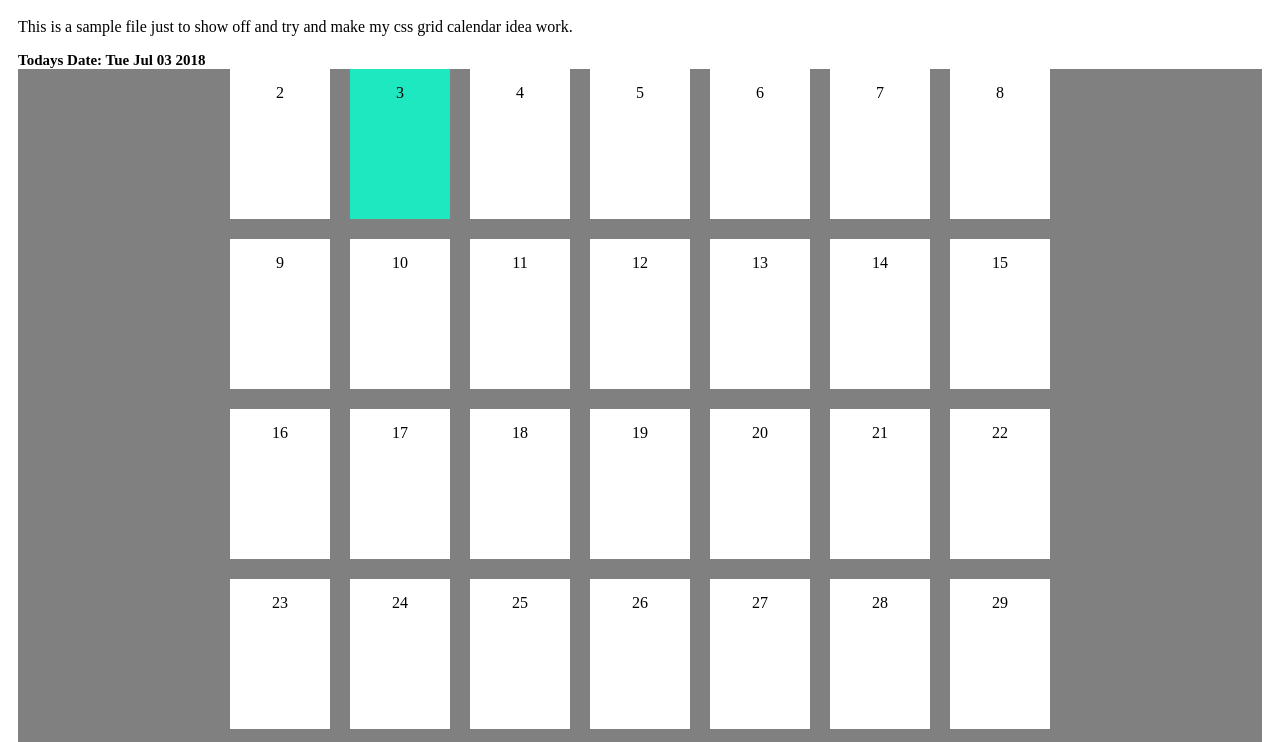
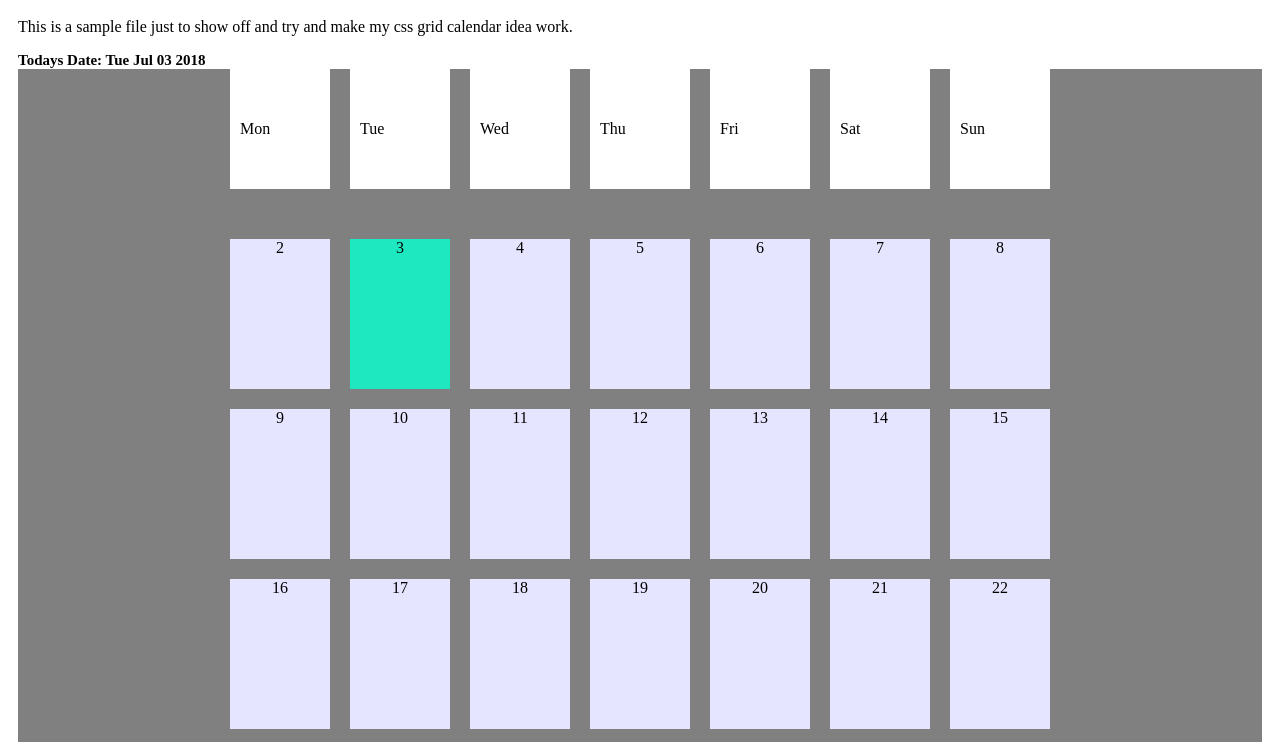
Before and after one commit to james-kenny/Calendar-CSS-Grid-Typescript-Sample, a website: page cssgridcalendar/index.html in a window 1280 px wide. Shown: the part 58-800 px from the top of the page. Drawn offline with Linux system fonts and the light colour scheme.

Commit message:
added header row

```diff
--- a/cssgridcalendar/content/css/site.css
+++ b/cssgridcalendar/content/css/site.css
@@ -2,8 +2,7 @@ body{
     padding: 10px;
 }
 
-
-.calendar-container{
+.calendar-days-container{
     display: grid;
     grid-template-columns: repeat(7, 100px);
     grid-template-rows: repeat(5, 150px);
@@ -14,22 +13,36 @@ body{
 }
 
 .day-item{
-    padding-top: 15px;
     display: grid;
     grid-template-rows: 20px 1fr;
-    background: #fff;
+    background: #e6e5ff;
     grid-gap: 20px;
     justify-content: center;
     align-content: center;
 }
 
+
+.day-item:hover{
+    background: #fff;
+    border: 1px solid #000000;
+}
+
 .day-header{
-    margin: 10px;
-    border: 2px solid #000000;
+    background: #fff;
+    justify-content: center;
+    align-content: center;
+    max-height: 100px;
+    padding: 10px;
 }
+
 
 .selected{
     background: #1ee8bf;
+}
+
+.selected:hover{
+    background: #56ff97;
+    color: #000000;
 }
 
 .today-date{
--- a/cssgridcalendar/content/js/site.js
+++ b/cssgridcalendar/content/js/site.js
@@ -47,7 +47,7 @@ function buildcalendarformonth() {
     var dfirstDay = new Date(dtoday.getFullYear(), dtoday.getMonth(), 1);
     var dlastDay = new Date(dtoday.getFullYear(), dtoday.getMonth() + 1, 0);
     var iDays = dlastDay.getDate();
-    var gridItems = "";
+    var gridItems = getDayLabels();
     var iItem = 1;
     for (iItem = 1; iItem <= iDays; iItem++) {
         var className = "day-item";
@@ -58,13 +58,13 @@ function buildcalendarformonth() {
         var sDateLabel = iItem + ' ' + GetSelectedMonth(dtoday.getMonth());
         gridItems += '<div class="' + className + '" onclick="dateclicked(' + iItem + ')"><div>' + sDateLabel + '</div><div></div></div>';
     }
-    document.getElementById("calendar-container").innerHTML = gridItems;
+    document.getElementById("calendar-days-container").innerHTML = gridItems;
 }
 function buildcalendarforweek() {
     var dtoday = new Date();
     var d = dtoday.getDay();
     var mondayOfWeek = new Date(dtoday.getFullYear(), dtoday.getMonth(), dtoday.getDate() + (d == 0 ? -6 : 1) - d);
-    var gridItems = "";
+    var gridItems = getDayLabels();
     var iDays = mondayOfWeek.getDate() + 6;
     for (var iItem = mondayOfWeek.getDate(); iItem <= iDays; iItem++) {
         var className = "day-item";
@@ -75,7 +75,7 @@ function buildcalendarforweek() {
         var sDateLabel = iItem;
         gridItems += '<div class="' + className + '" onclick="dateclicked(' + iItem + ')"><div>' + sDateLabel + '</div><div></div></div>';
     }
-    document.getElementById("calendar-container").innerHTML = gridItems;
+    document.getElementById("calendar-days-container").innerHTML = gridItems;
 }
 function buildcalendar() {
     var dtoday = new Date();
@@ -84,7 +84,7 @@ function buildcalendar() {
     var iDays = 36; // I want 35 days filled in from the first Monday, I count from 1 not 0 so 36 is our target.
     // Build the date we will use for the label.
     var dCurrentDate = new Date(mondayOfWeek.getFullYear(), mondayOfWeek.getMonth(), mondayOfWeek.getDate());
-    var gridItems = "";
+    var gridItems = getDayLabels();
     for (var iItem = mondayOfWeek.getDate(); iItem <= iDays; iItem++) {
         var className = "day-item";
         if (dtoday.getDate() === iItem) {
@@ -100,12 +100,11 @@ function buildcalendar() {
         else {
             sDateLabel = dCurrentDate.getDate().toString();
         }
-        var iMonth = dCurrentDate.getMonth() + 1;
-        gridItems += '<div class="' + className + '" onclick="dateclicked(' + dCurrentDate.getFullYear() + ',' + iMonth + ',' + dCurrentDate.getDate() + ')"><div>' + sDateLabel + '</div><div></div></div>';
+        gridItems += '<div class="' + className + '" onclick="dateclicked(' + dCurrentDate.getFullYear() + ',' + dCurrentDate.getMonth() + ',' + dCurrentDate.getDate() + ')"><div>' + sDateLabel + '</div><div></div></div>';
         // Next day!
         dCurrentDate = addDays(dCurrentDate, 1);
     }
-    document.getElementById("calendar-container").innerHTML = gridItems;
+    document.getElementById("calendar-days-container").innerHTML = gridItems;
 }
 function addDays(date, days) {
     var result = new Date(date);
@@ -129,3 +128,6 @@ function getshortmonth(iMonth) {
     month[11] = "Dec";
     return month[iMonth];
 }
+function getDayLabels() {
+    return '<div class="day-header">Mon</div><div class="day-header">Tue</div><div  class="day-header"> Wed</div><div class="day-header">Thu</div><div class="day-header">Fri</div><div class="day-header">Sat</div><div class="day-header">Sun</div>';
+}
--- a/cssgridcalendar/index.html
+++ b/cssgridcalendar/index.html
@@ -8,9 +8,12 @@
     <h1>Calendar</h1>
     <p>This is a sample file just to show off and try and make my css grid calendar idea work.</p>
     <span class="today-date" id="today-date"></span>
-    <div class="calendar-container" id="calendar-container">
 
+        <div class="calendar-days-container" id="calendar-days-container">
+
+        </div>
     </div>
+
 </body>
 
 <script>
```
Also changed, not shown: cssgridcalendar/content/js/site.ts (+13 -6 lines).
